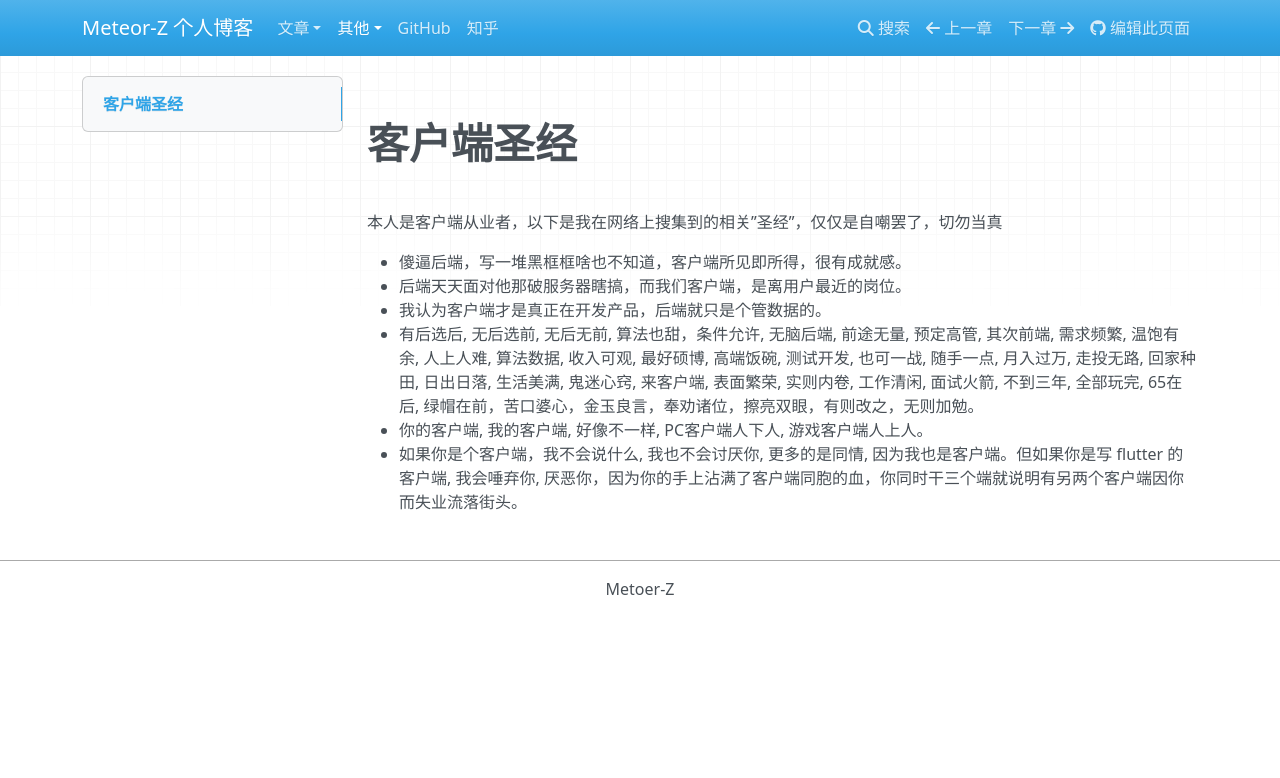
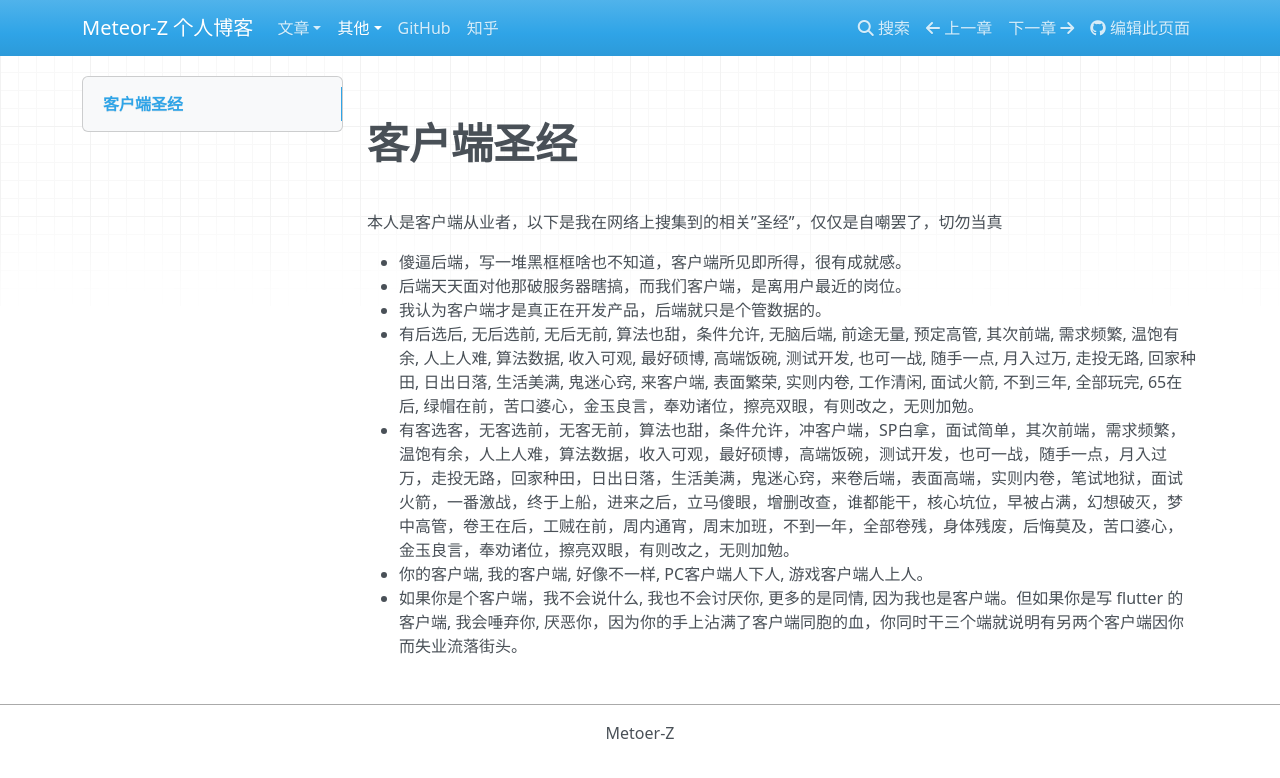
Before and after one commit to Meteor-Z/Meteor-Z.github.io, an MkDocs documentation site: the page built from docs/client_bible.md, in a window 1280 px wide. Shown: the top 778 px of the page. Built offline with MkDocs 1.6.1, drawn with Linux system fonts in a browser that asks for light colours; nearby versions of some CDN libraries; a script that is not in the unit is left out.

Commit message:
feate: update

```diff
--- a/docs/client_bible.md
+++ b/docs/client_bible.md
@@ -6,5 +6,6 @@
 - 后端天天面对他那破服务器瞎搞，而我们客户端，是离用户最近的岗位。
 - 我认为客户端才是真正在开发产品，后端就只是个管数据的。
 - 有后选后, 无后选前, 无后无前, 算法也甜，条件允许, 无脑后端, 前途无量, 预定高管, 其次前端, 需求频繁, 温饱有余, 人上人难, 算法数据, 收入可观, 最好硕博, 高端饭碗, 测试开发, 也可一战, 随手一点, 月入过万, 走投无路, 回家种田, 日出日落, 生活美满, 鬼迷心窍, 来客户端, 表面繁荣, 实则内卷, 工作清闲, 面试火箭, 不到三年, 全部玩完, 65在后, 绿帽在前，苦口婆心，金玉良言，奉劝诸位，擦亮双眼，有则改之，无则加勉。
+- 有客选客，无客选前，无客无前，算法也甜，条件允许，冲客户端，SP白拿，面试简单，其次前端，需求频繁，温饱有余，人上人难，算法数据，收入可观，最好硕博，高端饭碗，测试开发，也可一战，随手一点，月入过万，走投无路，回家种田，日出日落，生活美满，鬼迷心窍，来卷后端，表面高端，实则内卷，笔试地狱，面试火箭，一番激战，终于上船，进来之后，立马傻眼，增删改查，谁都能干，核心坑位，早被占满，幻想破灭，梦中高管，卷王在后，工贼在前，周内通宵，周末加班，不到一年，全部卷残，身体残废，后悔莫及，苦口婆心，金玉良言，奉劝诸位，擦亮双眼，有则改之，无则加勉。
 - 你的客户端, 我的客户端, 好像不一样, PC客户端人下人, 游戏客户端人上人。
 - 如果你是个客户端，我不会说什么, 我也不会讨厌你, 更多的是同情, 因为我也是客户端。但如果你是写 flutter 的客户端, 我会唾弃你, 厌恶你，因为你的手上沾满了客户端同胞的血，你同时干三个端就说明有另两个客户端因你而失业流落街头。
```
Also changed, not shown: docs/assembly_language.md (line endings or trailing spaces).
